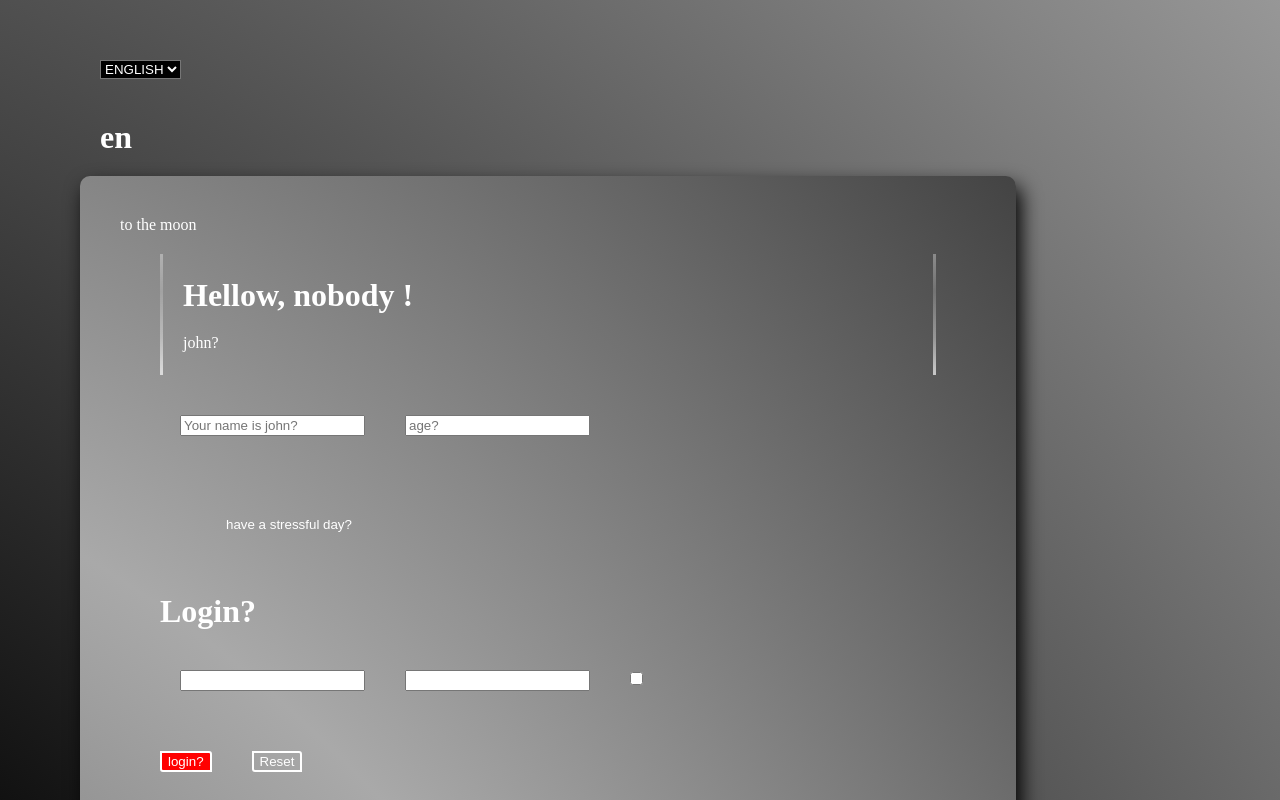
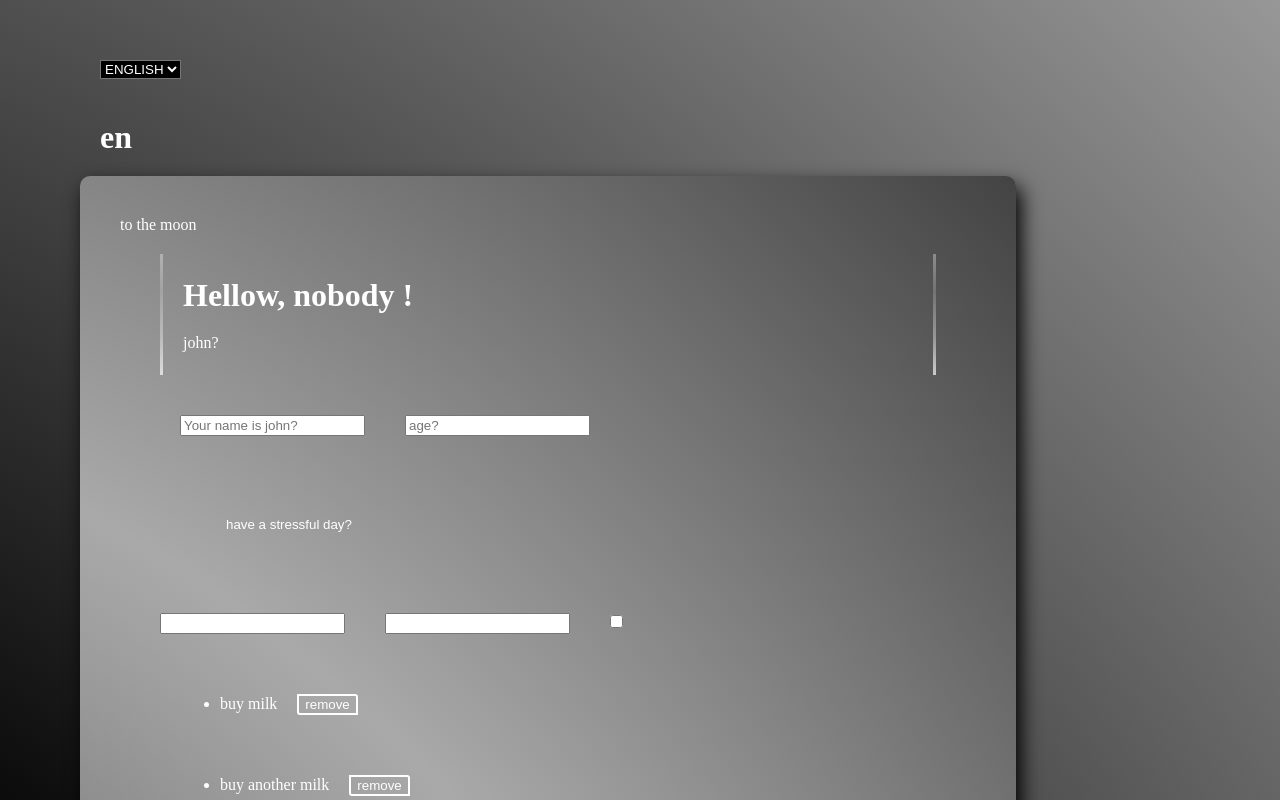
Before and after one commit to italoubialifernando/exerciseReact, a React (Create React App) app in the folder my-app/: page / in a window 1280 px wide. Shown: the top 800 px of the page. Built offline with nearby package versions, Linux system fonts and the light colour scheme.

Commit message:
State-02

```diff
--- a/my-app/src/CounterDisplay.js
+++ b/my-app/src/CounterDisplay.js
@@ -18,7 +18,11 @@ export function CounterDisplay({ initialValue = 0 }) {
         </div>)
 }
 
-/* export class CounterDisplay extends React.Component {
+/*
+import React from "react";
+
+
+export class CounterDisplay extends React.Component {
     state = {
         count: this.props.initialValue
     }
--- a/my-app/src/Login.js
+++ b/my-app/src/Login.js
@@ -1,4 +1,34 @@
+import { useState } from "react";
+
+export function Login() {
+    const [data, setData] = useState({
+        username: '',
+        password: '',
+        remember: false
+    })
+
+    function handleInputChange(event) {
+        const { name, type, value, checked } = event.target
+        setData((data) => {
+            return { ...data, [name]: type === 'checkbox' ? checked : value }
+        })
+
+    }
+
+    return (
+        <form>
+            <input onChange={handleInputChange} value={data.username} name="username" />
+            <input onChange={handleInputChange} value={data.password} name="password" />
+            <input onChange={handleInputChange} checked={data.remember} name="remember" type="checkbox" />
+        </form>
+    )
+}
+
+
+
+/*
 import React from "react";
+
 
 export class Login extends React.Component{
     state ={
@@ -70,4 +100,4 @@ export class Login extends React.Component{
             </div>
         )
     }
-}
+} */
```
